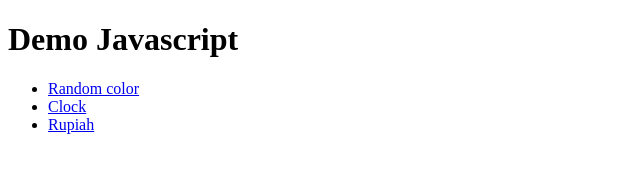
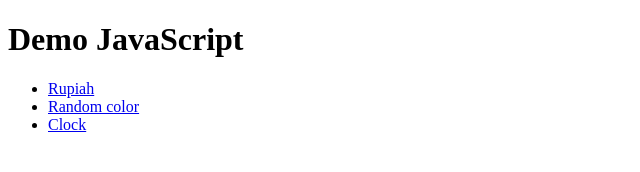
Before and after one commit to muhfarkhans/demo-javascript, a plain HTML site: page index.html in a window 1280 px wide. Shown: the whole page, without its empty margins (0-640 px from the left). Drawn offline with Linux system fonts and the light colour scheme.

Commit message:
refactor: variables names

```diff
--- a/index.html
+++ b/index.html
@@ -4,19 +4,19 @@
     <meta charset="UTF-8" />
     <meta http-equiv="X-UA-Compatible" content="IE=edge" />
     <meta name="viewport" content="width=device-width, initial-scale=1.0" />
-    <title>Demo Javascript</title>
+    <title>Demo JavaScript</title>
   </head>
   <body>
-    <h1>Demo Javascript</h1>
+    <h1>Demo JavaScript</h1>
     <ul>
       <li>
-        <a href="random-color/index.html">Random color</a>
+        <a href="/rupiah">Rupiah</a>
       </li>
       <li>
-        <a href="clock/index.html">Clock</a>
+        <a href="/random-color">Random color</a>
       </li>
       <li>
-        <a href="rupiah/index.html">Rupiah</a>
+        <a href="/clock">Clock</a>
       </li>
     </ul>
   </body>
```
Also changed, not shown: rupiah/index.html (+2 -1 lines), rupiah/index.js (+7 -6 lines), 1 other file.
